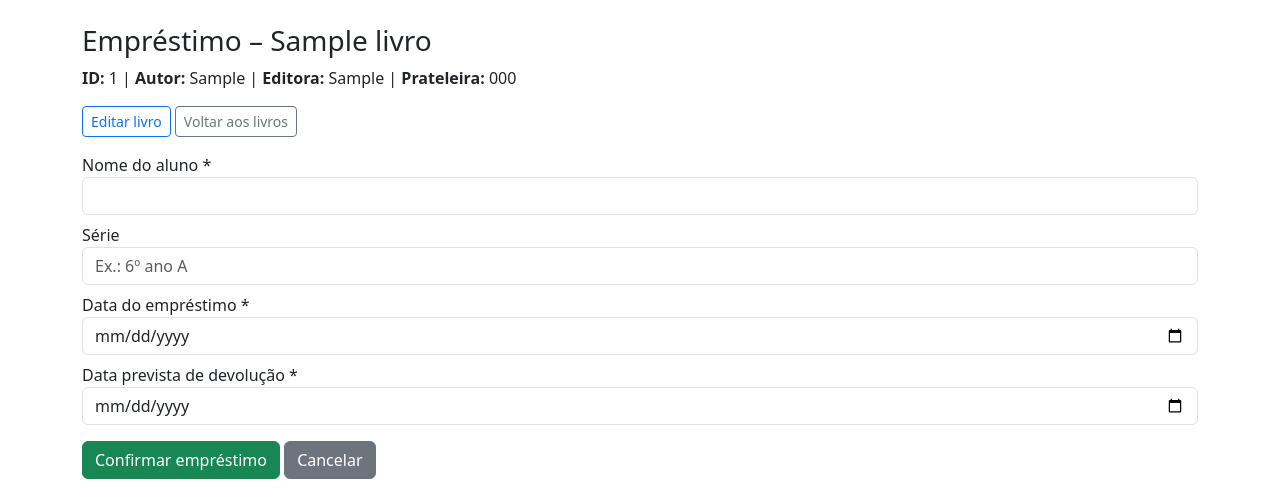
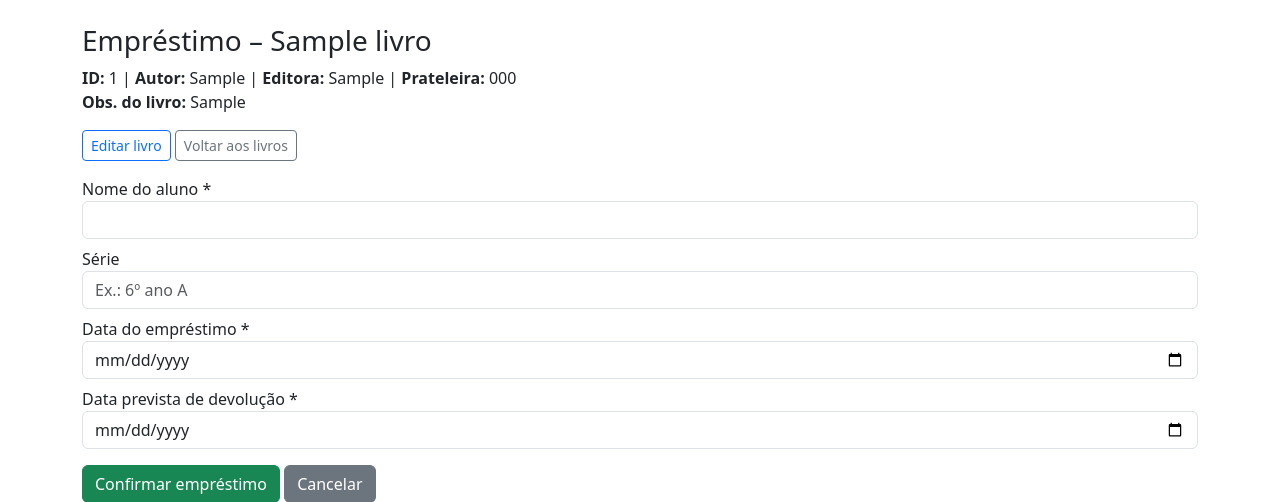
Before and after one commit to lucasmarista/maristabiblioteca, a Flask app: page /emprestimos/novo/1 in a window 1280 px wide. Shown: the part 56-558 px from the top of the page. Run offline with Flask 3, Linux system fonts and the light colour scheme; tables that the repository leaves empty hold one stand-in row (values such as "Sample post").

Commit message:
Update emprestimo_form.html

```diff
--- a/templates/emprestimo_form.html
+++ b/templates/emprestimo_form.html
@@ -6,6 +6,9 @@
   <strong>Autor:</strong> {{ livro.autor or '-' }} |
   <strong>Editora:</strong> {{ livro.editora or '-' }} |
   <strong>Prateleira:</strong> {{ livro.prateleira or '-' }}
+  {% if livro.observacao %}
+    <br><strong>Obs. do livro:</strong> {{ livro.observacao }}
+  {% endif %}
 </p>
 
 <div class="mb-3">
```
